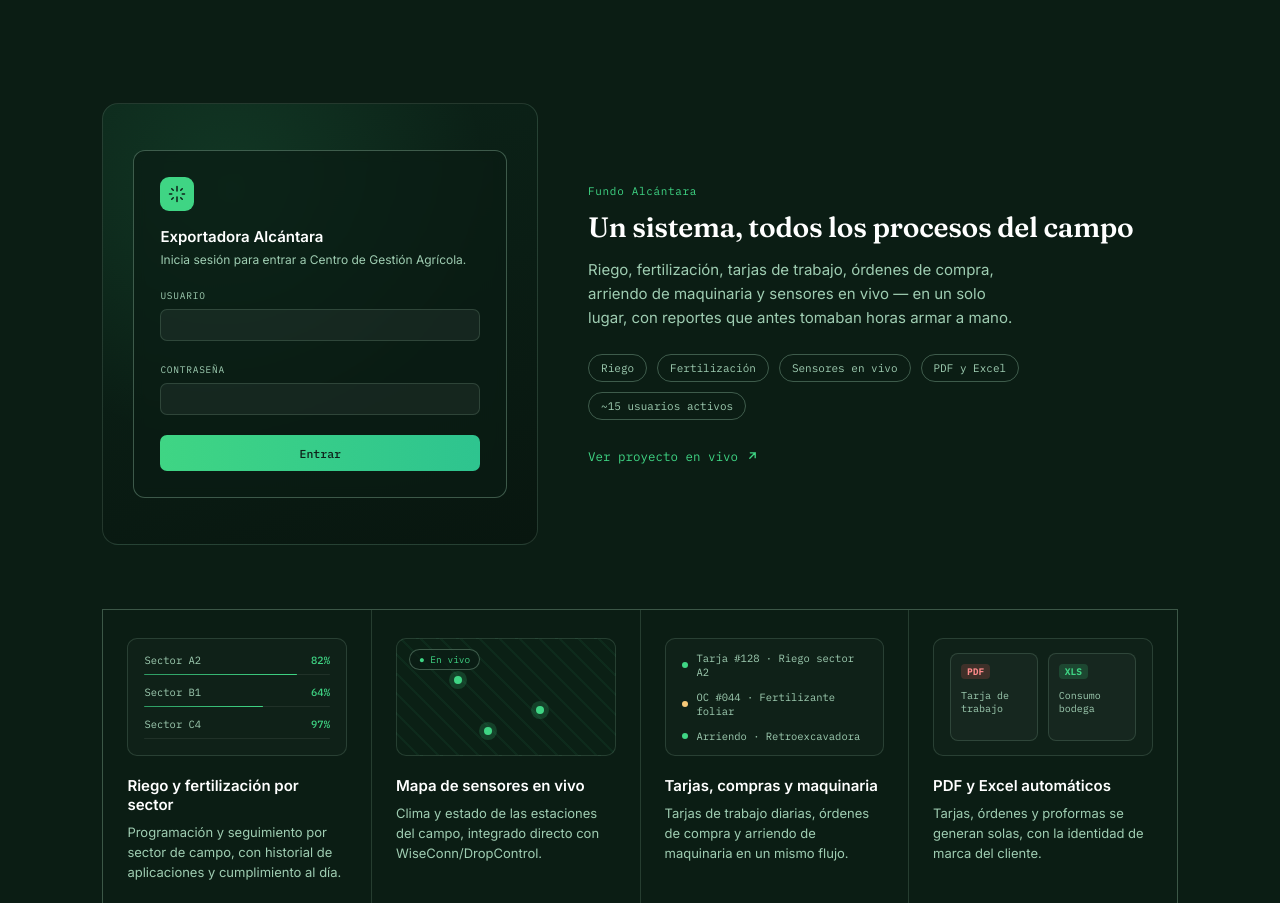
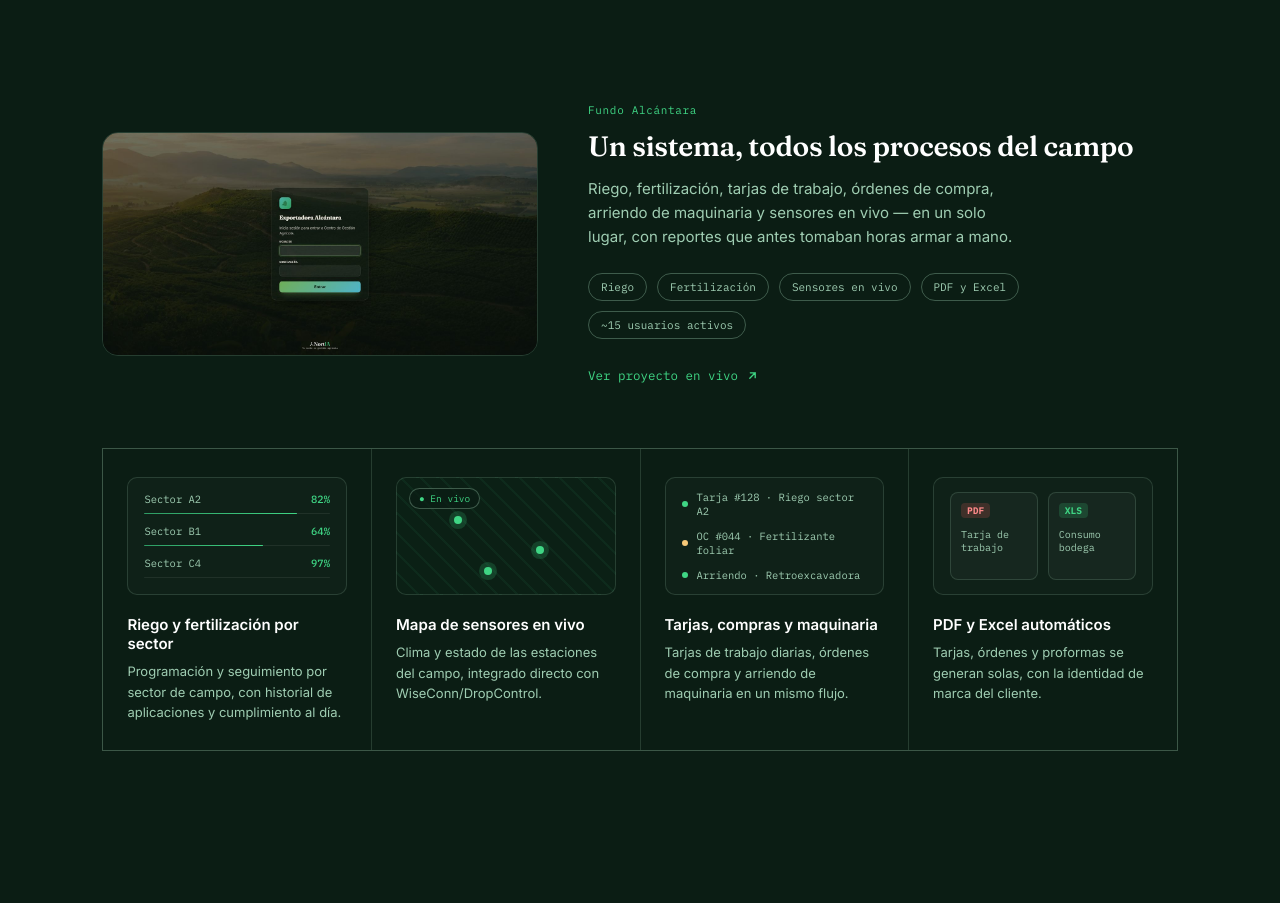
Before and after one commit to joaquinmarinay-debug/NortIA, a plain HTML site: page index.html in a window 1280 px wide. Shown: the part 7992-8895 px from the top of the page. Drawn offline with Linux system fonts and the light colour scheme.

Commit message:
feat: usa captura real del login en vez del mockup CSS
Reemplaza la tarjeta de login inventada en 'Un caso real, en producción'
por una captura real del login en producción de Exportadora Alcántara,
optimizada a JPG (~62KB). Mantiene el resto del bloque (copy, tags,
tarjetas de funcionalidades) y el link a la app en vivo.

```diff
--- a/index.html
+++ b/index.html
@@ -324,19 +324,8 @@
   .proj-wrap{ display:grid; grid-template-columns:0.85fr 1.15fr; gap:50px; margin-top:50px; align-items:center; text-decoration:none; color:inherit; cursor:pointer; transition:transform .35s ease; }
   .proj-wrap:hover{ transform:translateY(-4px); }
   .proj-wrap:hover .mock-login{ box-shadow:0 34px 64px -24px rgba(63,213,132,0.4); }
-  .mock-login{ background:linear-gradient(160deg,#0c2419,#08160f); border-radius:16px; padding:46px 30px; border:1px solid var(--line); position:relative; overflow:hidden; }
-  .mock-login::before{ content:''; position:absolute; inset:0; background:
-      radial-gradient(circle at 30% 20%, rgba(63,213,132,0.12), transparent 55%);
-  }
-  .mock-card{ position:relative; background:rgba(11,29,20,0.72); border:1px solid var(--line-strong); border-radius:12px; padding:26px; backdrop-filter:blur(6px); }
-  .mock-icon{ width:34px; height:34px; border-radius:9px; background:var(--mint); display:flex; align-items:center; justify-content:center; margin-bottom:16px; }
-  .mock-icon svg{ width:18px; height:18px; stroke:var(--ink); }
-  .mock-card h4{ font-family:var(--font-body); font-weight:600; font-size:15px; }
-  .mock-card p{ font-size:12px; color:var(--mint-soft); margin-top:6px; }
-  .mock-field{ margin-top:16px; }
-  .mock-field span{ font-family:var(--font-mono); font-size:9.5px; letter-spacing:.08em; color:var(--mint-soft); text-transform:uppercase; }
-  .mock-field .box{ margin-top:6px; height:32px; background:rgba(255,255,255,0.05); border:1px solid var(--line); border-radius:7px; }
-  .mock-btn{ margin-top:20px; height:36px; border-radius:7px; background:linear-gradient(90deg,var(--mint),#2ec48f); display:flex; align-items:center; justify-content:center; font-family:var(--font-mono); font-size:11.5px; color:var(--ink); font-weight:500; }
+  .mock-login{ border-radius:16px; border:1px solid var(--line); position:relative; overflow:hidden; line-height:0; }
+  .mock-login img{ display:block; width:100%; height:100%; object-fit:cover; }
 
   .proj-copy .tag2{ font-family:var(--font-mono); font-size:11px; color:var(--mint); letter-spacing:.06em; }
   .proj-copy h3{ font-family:var(--font-display); font-size:28px; margin:14px 0 16px; }
@@ -724,14 +713,7 @@
   </div>
   <a class="proj-wrap reveal" href="https://dashboards-web-seven.vercel.app" target="_blank" rel="noopener" aria-label="Ver el Centro de Gestión Agrícola en producción (abre en una pestaña nueva)">
     <div class="mock-login">
-      <div class="mock-card">
-        <div class="mock-icon"><svg viewBox="0 0 24 24" fill="none" stroke-width="2" stroke-linecap="round"><path d="M12 2v6M12 22v-6M5 12H2M22 12h-3M7 7l-2-2M19 19l-2-2M7 17l-2 2M19 5l-2 2"/></svg></div>
-        <h4>Exportadora Alcántara</h4>
-        <p>Inicia sesión para entrar a Centro de Gestión Agrícola.</p>
-        <div class="mock-field"><span>Usuario</span><div class="box"></div></div>
-        <div class="mock-field"><span>Contraseña</span><div class="box"></div></div>
-        <div class="mock-btn">Entrar</div>
-      </div>
+      <img src="img/caso-alcantara-login.jpg" alt="Pantalla de inicio de sesión del Centro de Gestión Agrícola, Exportadora Alcántara" loading="lazy">
     </div>
     <div class="proj-copy">
       <div class="tag2">Fundo Alcántara</div>
```
Also changed, not shown: img/caso-alcantara-login.jpg (added).
